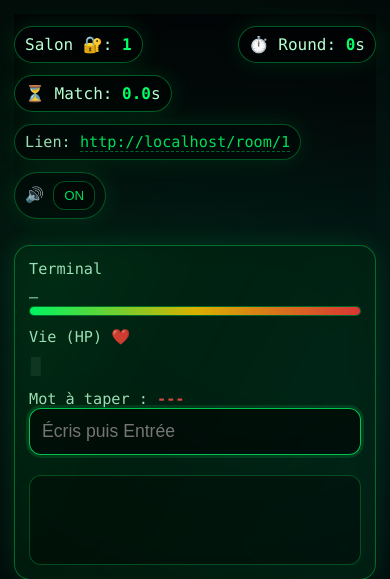
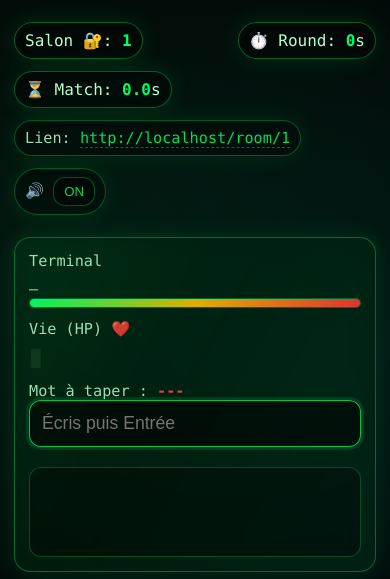
Before and after one commit to Ytixo/hackyourfriends, a Flask app: page /room/1 in a window 390 px wide. Shown: the top 579 px of the page. Run offline with Flask 3, Linux system fonts and the light colour scheme; some libraries are stand-ins or nearby versions.

Commit message:
maj phone

```diff
--- a/templates/game.html
+++ b/templates/game.html
@@ -253,6 +253,15 @@
     @media (max-width: 820px){
       .wrap{padding:14px}
       #line{font-size:1rem}
+      .top{
+        position:static;
+        background:none;
+        padding:8px 0;
+      }
+      .bossBarWrap{
+        position:static;
+        margin-top:8px;
+      }
     }
   </style>
 </head>
```
